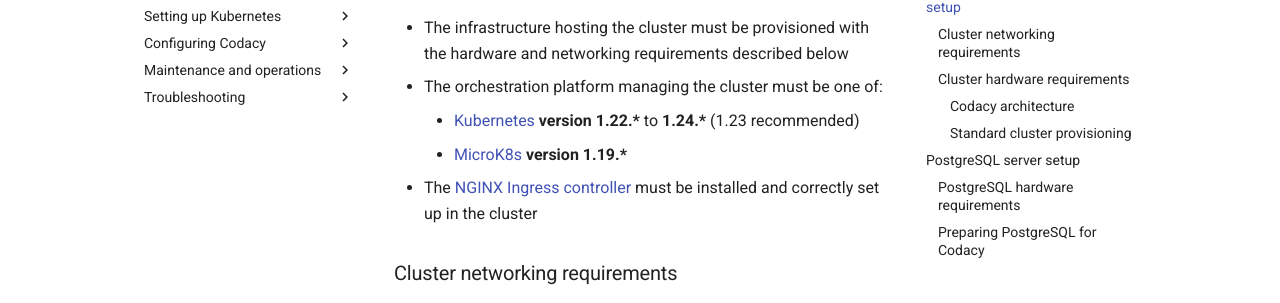
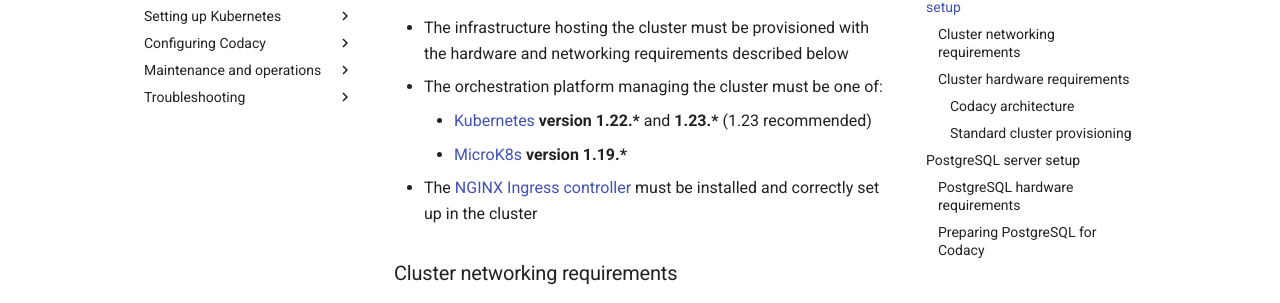
Before and after one commit to codacy/chart, an MkDocs documentation site: the page built from docs/requirements.md, in a window 1280 px wide and 900 px high, scrolled down 546 px. Shown: the part 149-452 px from the top of the window. Built offline with MkDocs 1.6.1 and Material for MkDocs 9.7.7, drawn with Linux system fonts in a browser that asks for light colours; comment, search, counter and statistics services are not loaded.

Commit message:
doc: Remove Kubernetes 1.24 from the requirements [ci skip]

```diff
--- a/docs/requirements.md
+++ b/docs/requirements.md
@@ -22,7 +22,7 @@
 
 -   The infrastructure hosting the cluster must be provisioned with the hardware and networking requirements described below
 -   The orchestration platform managing the cluster must be one of:
-    -   [Kubernetes](https://kubernetes.io/) **version 1.22.\*** to **1.24.\*** (1.23 recommended)
+    -   [Kubernetes](https://kubernetes.io/) **version 1.22.\*** and **1.23.\*** (1.23 recommended)
     -   [MicroK8s](https://microk8s.io/) **version 1.19.\***
 -   The [NGINX Ingress controller](https://github.com/kubernetes/ingress-nginx) must be installed and correctly set up in the cluster
 
```
